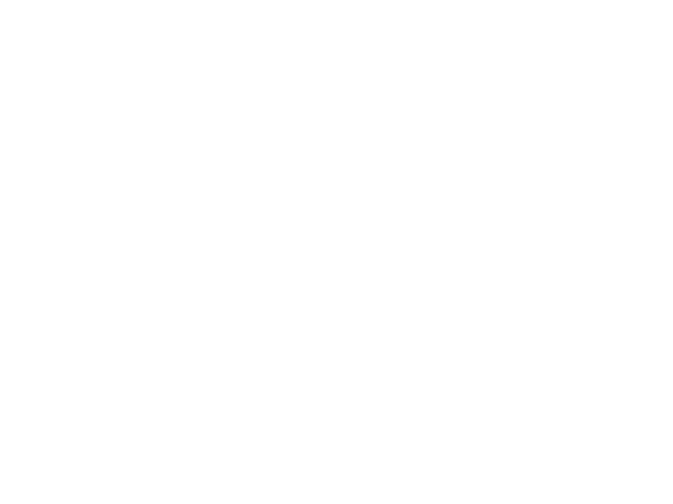
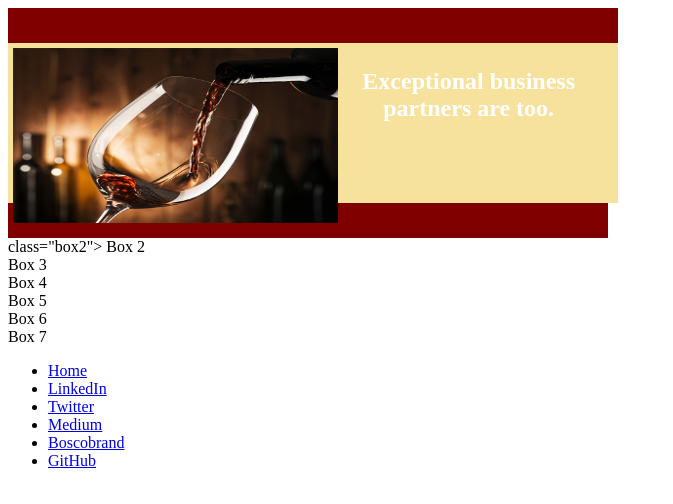
Before and after one commit to Boscobrand/Personal-Portfolio, a plain HTML site: page index.html in a window 1280 px wide. Shown: the whole page, without its empty margins (0-673 px from the left). Drawn offline with Linux system fonts and the light colour scheme.

Commit message:
framework draft 3

```diff
--- a/index.html
+++ b/index.html
@@ -9,5 +9,53 @@
 </head>
 <body>
 
+
+<div class="container-1">
+
+    <div class="box1"></div>
+
+</div>
+
+
+<div class="container-2">
+
+    <img src="portfolio pics/Wine-Pouring.jpg" alt="Pouring a glass of wine">;
+
+    <h2>Exceptional wines are multidimensional.</h2>
+    <h2>Exceptional business partners are too.</h2>
+
+</div>
+
+
+<div class="container-3"></div>
+
+
+    <div>class="box2"> Box 2</div>
+    <div class="box3"> Box 3</div>
+    <div class="box4"> Box 4</div>
+    <div class="box5"> Box 5</div>
+    <div class="box6"> Box 6</div>
+    <div class="box7"> Box 7</div>
+
+</div>
+
+
+
+        <ul>
+            <li><a href="index.html">Home</a></li>
+             <li><a href="https://www.linkedin.com/in/tonybosco">LinkedIn</a></li>
+             <li><a href="https://twitter.com/boscobrand">Twitter</a></li>
+             <li><a href="https://tony-bosco.medium.com/">Medium</a></li>
+            <li><a href="https://www.boscobrand.com/">Boscobrand</a></li>
+            <li><a href="https://github.com/Boscobrand">GitHub</a></li>
+        </ul>
+
+
+
+
+
+
+
+
 </body>
 </html>
--- a/style.css
+++ b/style.css
@@ -0,0 +1,37 @@
+body {
+
+}
+
+.container-1{
+    display: flex;
+    background-color: maroon;
+    text-align: center;
+    color: white;
+    width: 600px;
+    height:25px;
+    padding:5px
+}
+.container-2{
+    display:flex;
+    background-color: rgb(247, 226, 157);
+    text-align: center;
+    color: white;
+    width: 600px;
+    height:150px;
+    padding:5px
+}
+img{
+    position:absolute;
+    width:325px;
+    height:175px;
+}
+
+.container-3{
+    display: flex;
+    background-color: maroon;
+    text-align: center;
+    color: white;
+    width: 600px;
+    height:35px;
+
+}
```
Also changed, not shown: portfolio pics/Tony Wine Icon.png (added), portfolio pics/WINE BAR.jpg (added), portfolio pics/Wine-Pouring.jpg (added), portfolio pics/cheers.jpg (added), portfolio pics/q87x4gr7wduldamgysp3.jpg (added), portfolio pics/wine_list_shutterstock_1561648876.jpg (added), 1 other file.
